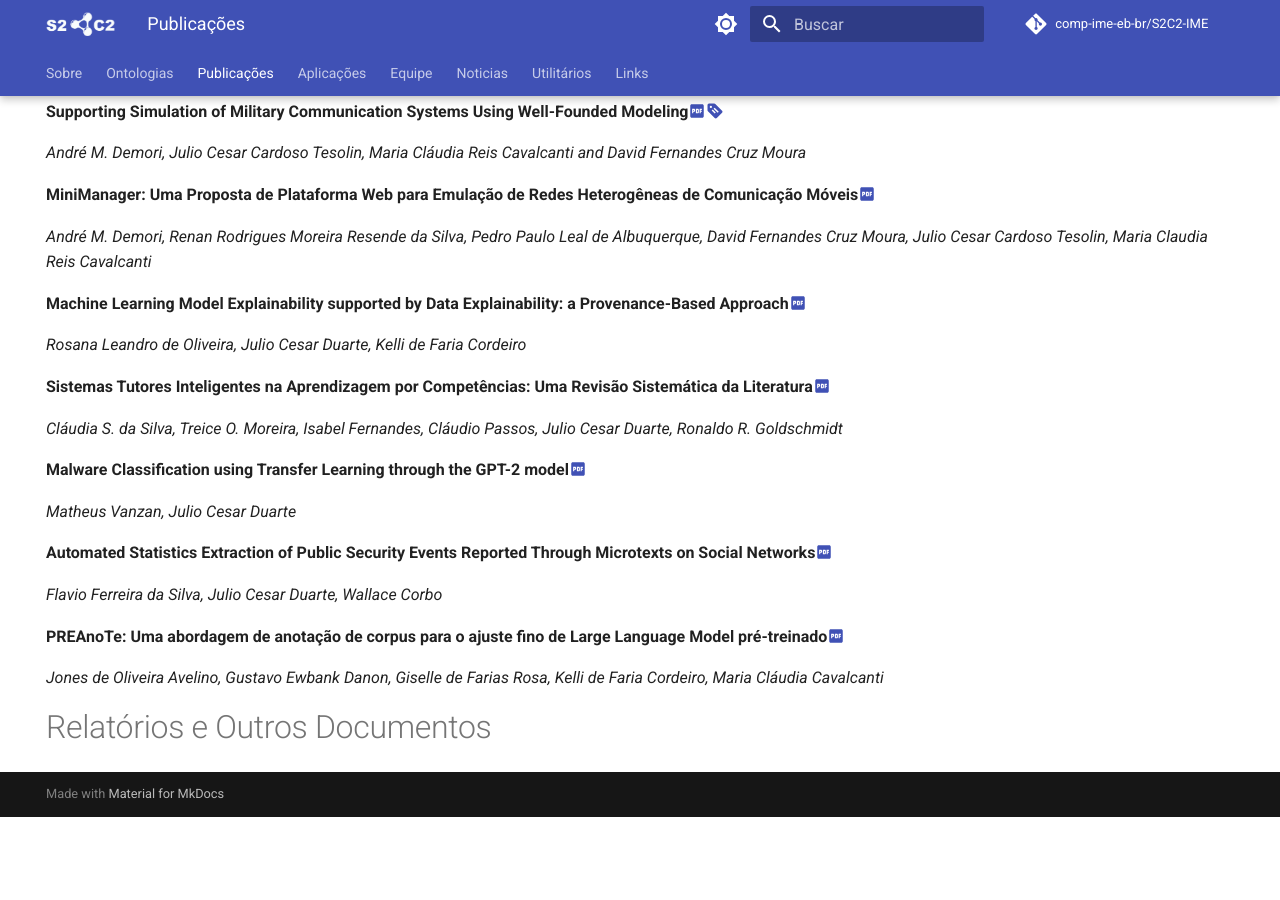
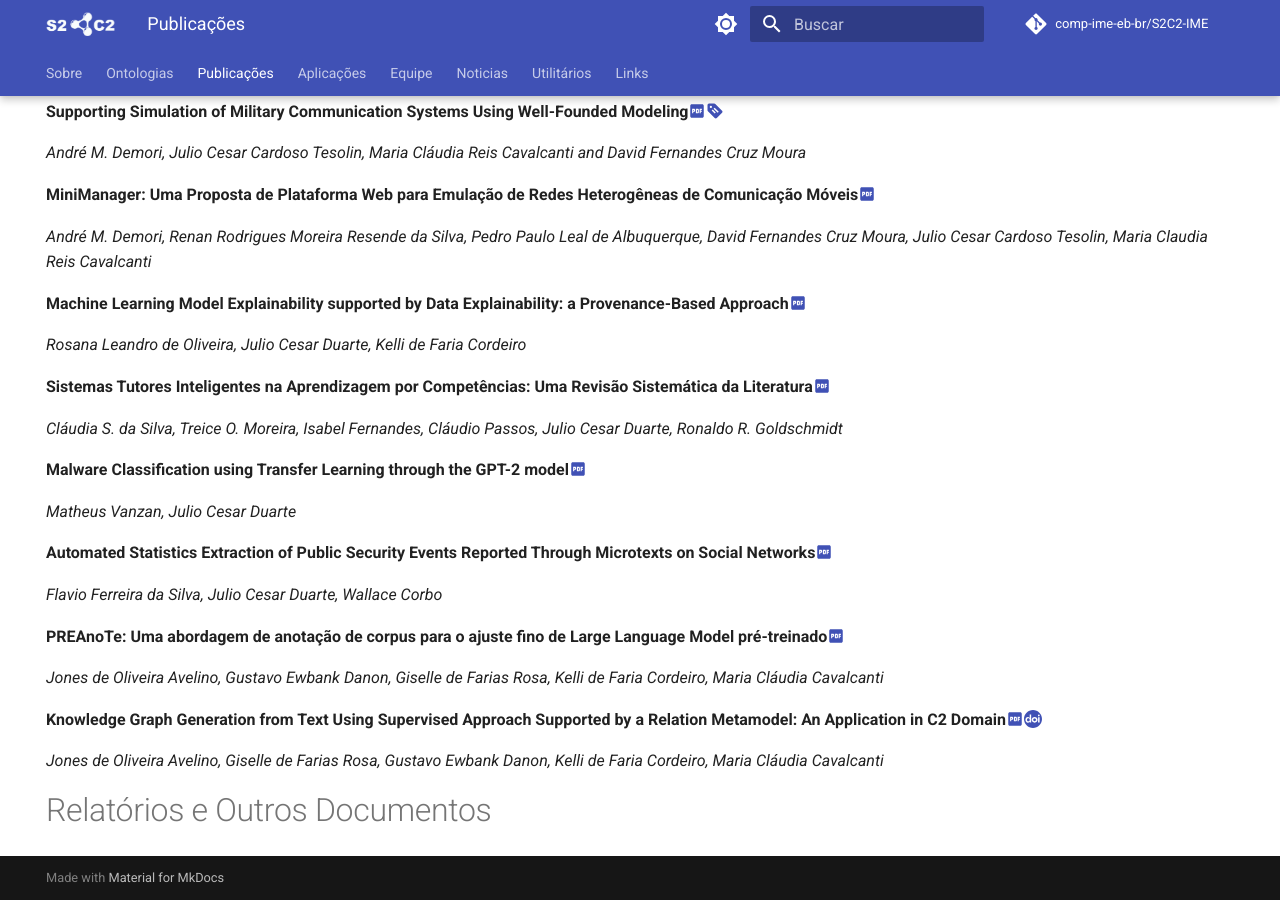
Before and after one commit to comp-ime-eb-br/S2C2-IME, an MkDocs documentation site: the page built from docs/publi.md, in a window 1280 px wide and 900 px high, scrolled down 1039 px. Built offline with MkDocs 1.6.1 and Material for MkDocs 9.7.7, drawn with Linux system fonts in a browser that asks for light colours; comment, search, counter and statistics services are not loaded; before the commit the page ends 1856 px from its top, so only the background shows below that.

Commit message:
incluí artigo Iceis Jones

```diff
--- a/docs/publi.md
+++ b/docs/publi.md
@@ -72,5 +72,10 @@ hide:
 
 *Jones de Oliveira Avelino, Gustavo Ewbank Danon, Giselle de Farias Rosa, Kelli de Faria Cordeiro, Maria Cláudia Cavalcanti*
 
+**Knowledge Graph Generation from Text Using Supervised Approach Supported by a Relation Metamodel: An Application in C2 Domain**[:material-file-pdf-box:{ title="file"}](https://github.com/comp-ime-eb-br/S2C2-IME/blob/main/publi/2024_ICEIS_KnowledgeGraphGen?raw=true){:download="24_ICEIS_KnowldegeGraphGen"}[:simple-doi:](https://www.scitepress.org/Link.aspx?doi=10.5220/0012629300003690)
+
+*Jones de Oliveira Avelino, Giselle de Farias Rosa, Gustavo Ewbank Danon,  Kelli de Faria Cordeiro, Maria Cláudia Cavalcanti*
+
+
 
 # Relatórios e Outros Documentos
```
Also changed, not shown: 1 other file.
